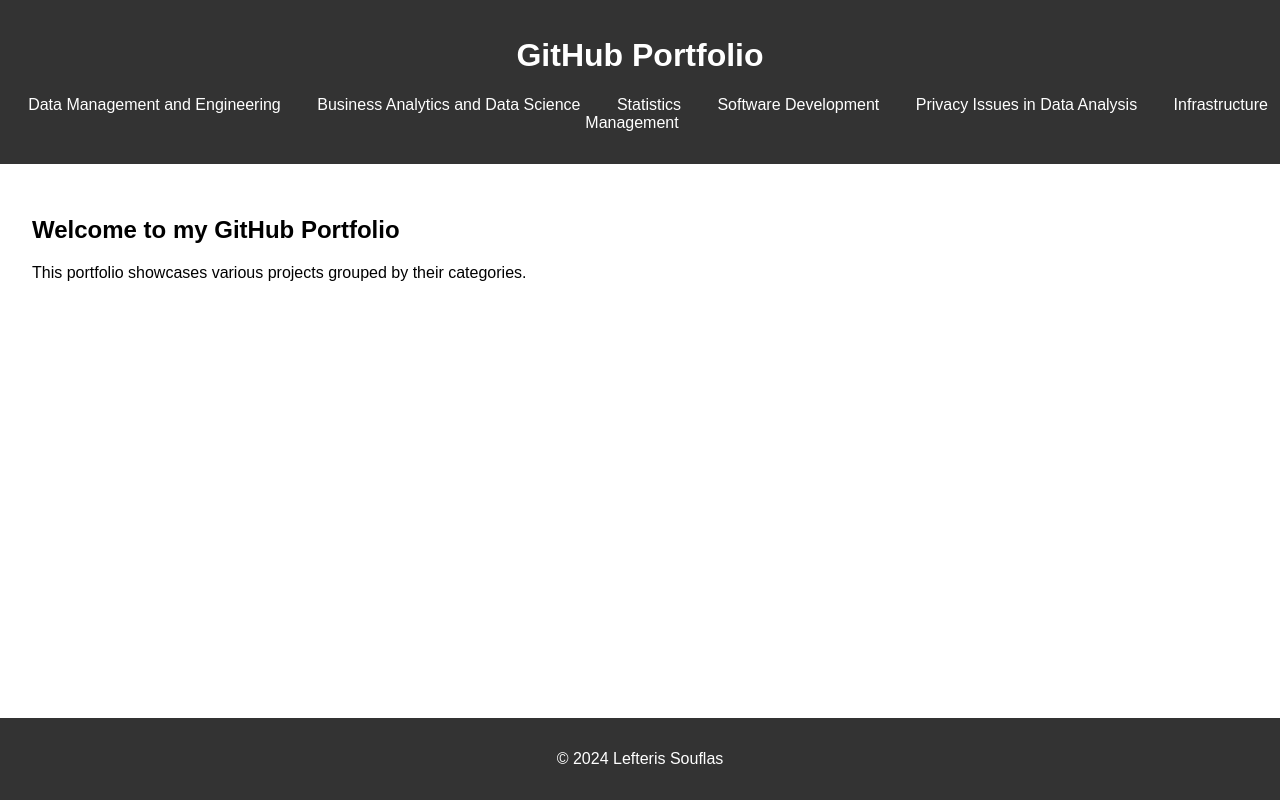
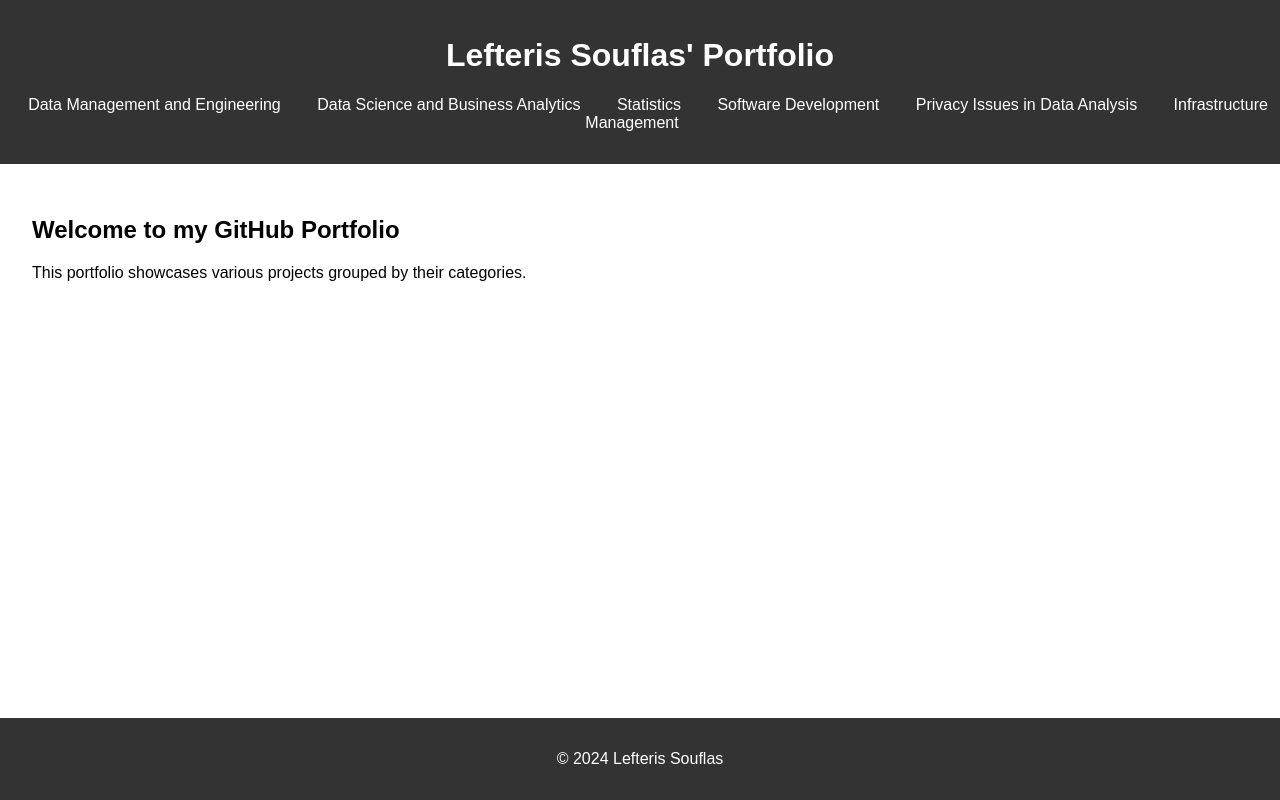
Before and after one commit to Lefteris-Souflas/Lefteris-Souflas.github.io, a plain HTML site: page index.html in a window 1280 px wide. Drawn offline with Linux system fonts and the light colour scheme.

Commit message:
Update index.html

```diff
--- a/index.html
+++ b/index.html
@@ -3,16 +3,16 @@
 <head>
     <meta charset="UTF-8">
     <meta name="viewport" content="width=device-width, initial-scale=1.0">
-    <title>GitHub Portfolio</title>
+    <title>Lefteris Souflas' Portfolio</title>
     <link rel="stylesheet" href="css/styles.css">
 </head>
 <body>
     <header>
-        <h1>GitHub Portfolio</h1>
+        <h1>Lefteris Souflas' Portfolio</h1>
         <nav>
             <ul>
                 <li><a href="data-management-and-engineering/index.html">Data Management and Engineering</a></li>
-                <li><a href="business-analytics-and-data-science/index.html">Business Analytics and Data Science</a></li>
+                <li><a href="business-analytics-and-data-science/index.html">Data Science and Business Analytics</a></li>
                 <li><a href="statistics/index.html">Statistics</a></li>
                 <li><a href="software-development/index.html">Software Development</a></li>
                 <li><a href="privacy-issues-in-data-analysis/index.html">Privacy Issues in Data Analysis</a></li>
```
